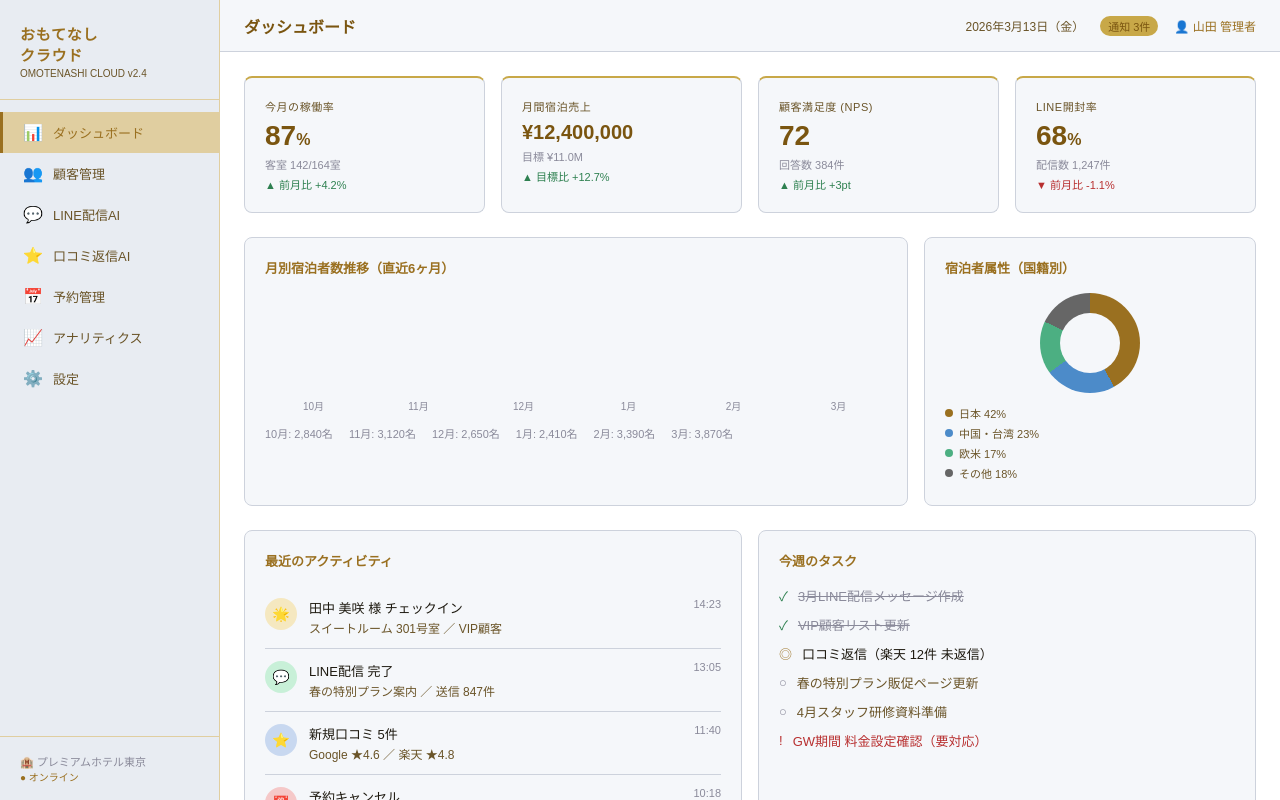
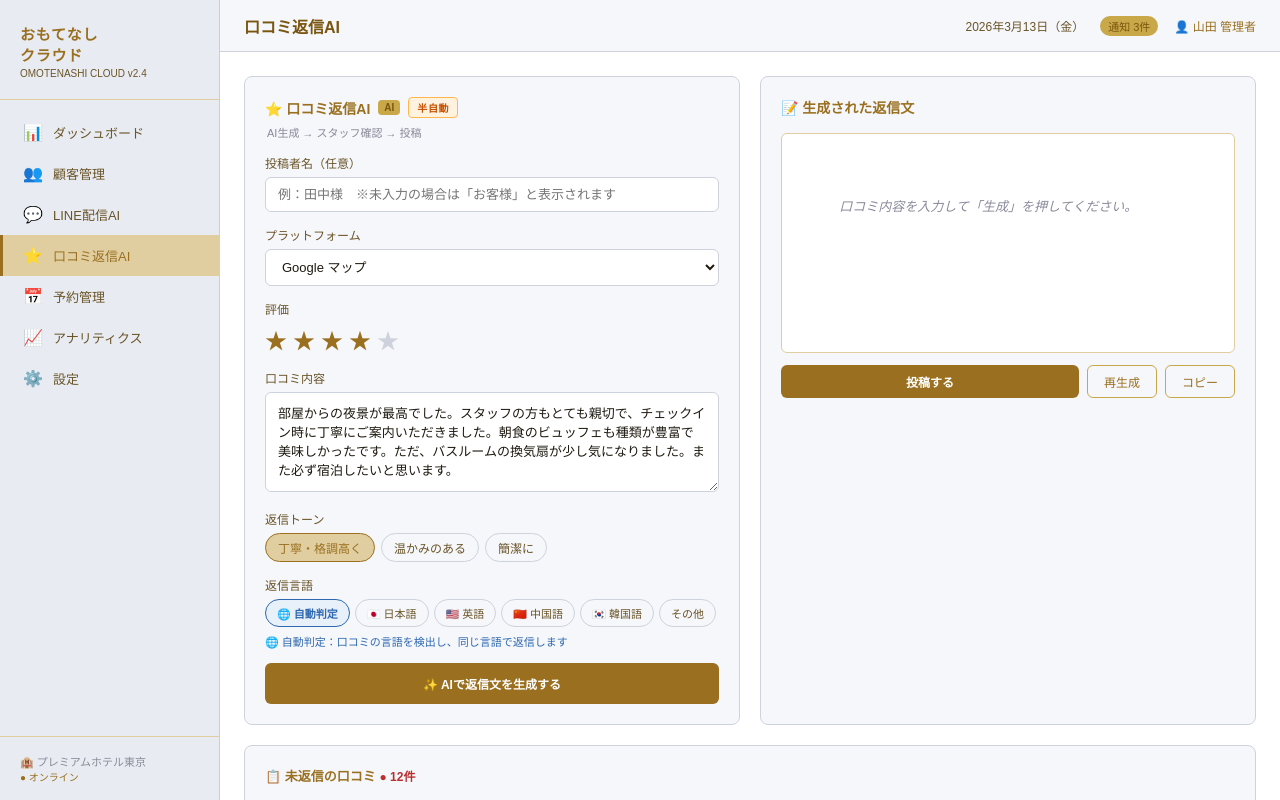
Before and after one commit to eleqlabo/omotenashi-demo, a website: page index.html in a window 1280 px wide. Both pictures are taken after a click on the element "⭐ 口コミ返信AI". Drawn offline with Linux system fonts and the light colour scheme.

Commit message:
fix: resolve infinite loop in switchTab caused by duplicate function declaration
Co-Authored-By: Claude Sonnet 4.6 <noreply@anthropic.com>

```diff
--- a/index.html
+++ b/index.html
@@ -1019,6 +1019,7 @@ function switchTab(name, el) {
   document.getElementById('tab-' + name).classList.add('active');
   el.classList.add('active');
   document.getElementById('topbar-title').textContent = tabTitles[name];
+  if (name === 'reservation') rsvLoadList();
 }
 
 // ---- Customer Data ----
@@ -1668,13 +1669,6 @@ async function rsvSubmit() {
   finally { btn.disabled = false; btn.textContent = '予約を登録する'; }
 }
 
-// 予約タブが開かれたときにロード
-const _origSwitchTab = switchTab;
-function switchTab(name, el) {
-  _origSwitchTab(name, el);
-  if (name === 'reservation') rsvLoadList();
-}
-
 // ======================================================
 // ---- Toast ----
 function showToast(msg) {
```
